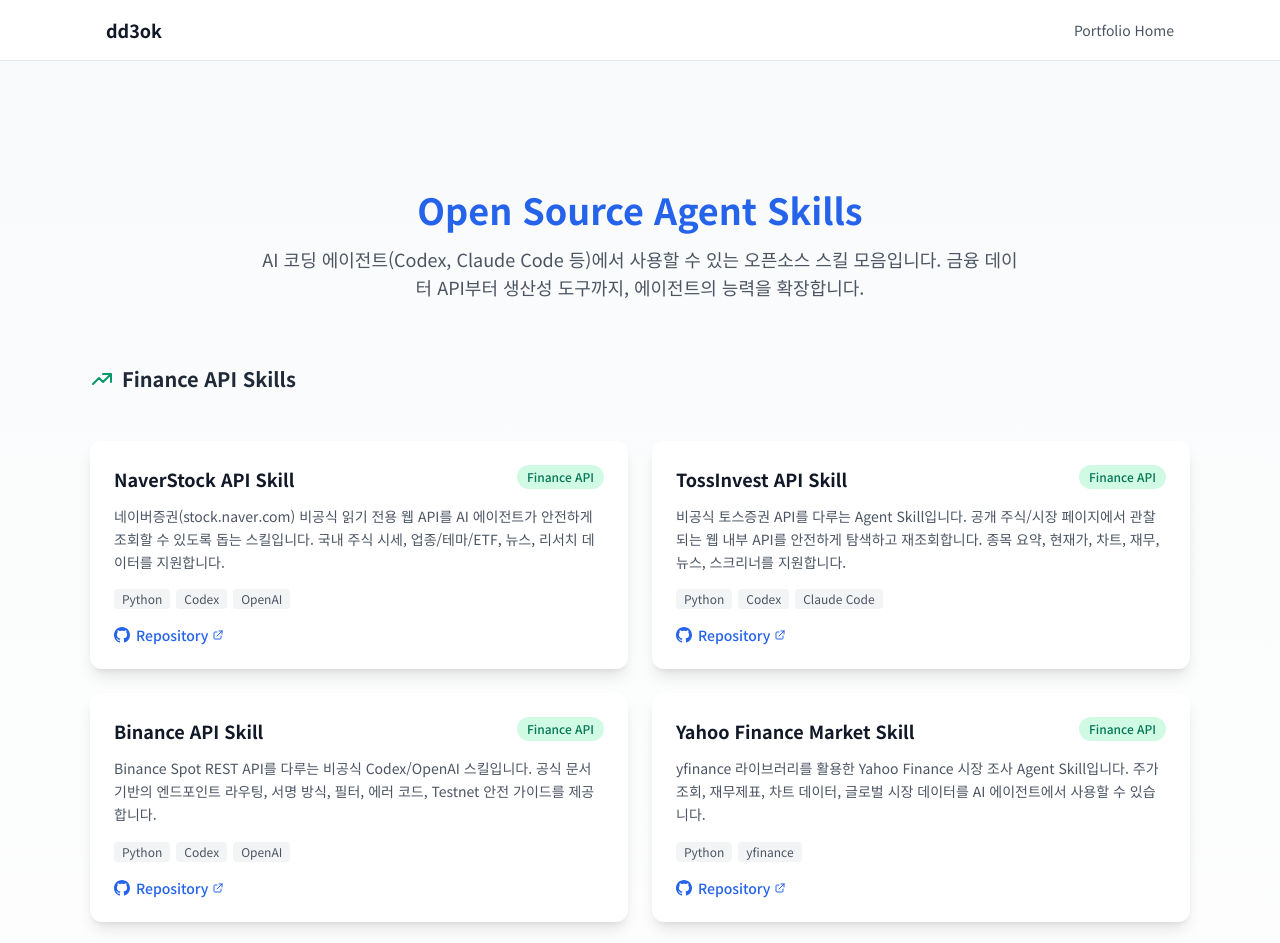
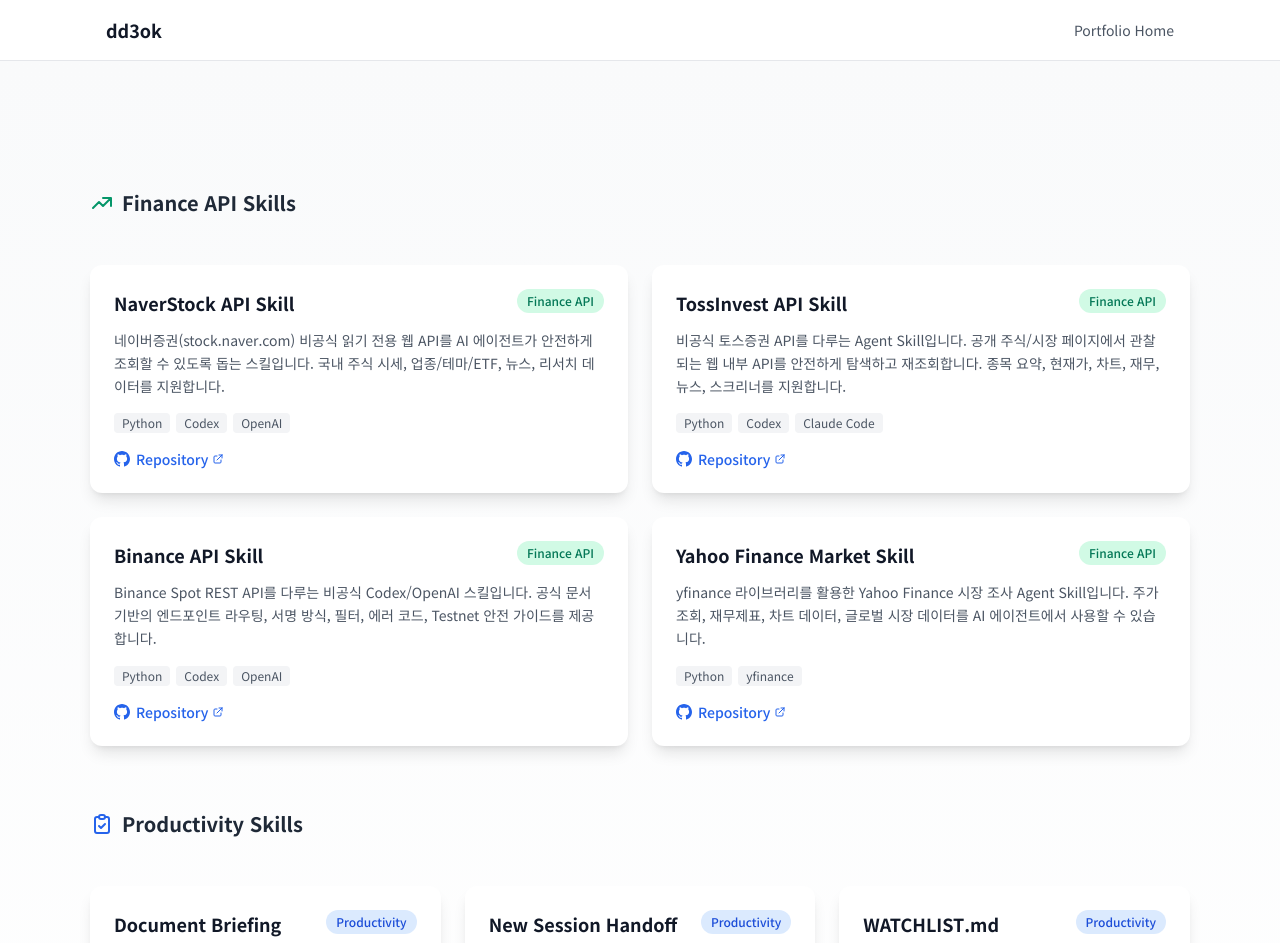
Before and after one commit to dd3ok/dd3ok.github.io, a Next.js app: page /agent-skills in a window 1280 px wide. Shown: the top 943 px of the page. Built offline with nearby package versions, Linux system fonts and the light colour scheme.

Commit message:
chore: stabilize dependencies

```diff
--- a/package.json
+++ b/package.json
@@ -30,10 +30,13 @@
     "autoprefixer": "^10.4.21",
     "eslint": "^8.57.1",
     "eslint-config-next": "^15.5.10",
-    "postcss": "^8.5.4",
+    "postcss": "^8.5.15",
     "serve": "^14.2.6",
     "tailwindcss": "^3.4.17",
     "typescript": "^5.8.3"
+  },
+  "overrides": {
+    "postcss": "$postcss"
   },
   "description": "Static-exported personal portfolio for dd3ok, built with Next.js App Router and TypeScript.",
   "main": "index.js",
--- a/src/components/sections/AgentSkillsSection.tsx
+++ b/src/components/sections/AgentSkillsSection.tsx
@@ -32,28 +32,15 @@ export default function AgentSkillsSection() {
         <section
             id="agent-skills"
             className="section-padding bg-gradient-to-b from-gray-50 to-white"
-            aria-labelledby="agent-skills-heading"
+            aria-label="Agent skill repositories"
         >
             <div className="container">
-                <ScrollAnimation className="text-center mb-16">
-                    <h2
-                        id="agent-skills-heading"
-                        className="text-3xl md:text-4xl font-bold text-blue-600 mb-4"
-                    >
-                        Open Source Agent Skills
-                    </h2>
-                    <p className="text-lg text-gray-600 max-w-3xl mx-auto">
-                        AI 코딩 에이전트(Codex, Claude Code 등)에서 사용할 수 있는 오픈소스 스킬 모음입니다.
-                        금융 데이터 API부터 생산성 도구까지, 에이전트의 능력을 확장합니다.
-                    </p>
-                </ScrollAnimation>
-
                 {/* Finance API Skills */}
                 <ScrollAnimation className="mb-12">
-                    <h3 className="text-xl font-semibold text-gray-800 mb-6 flex items-center gap-2">
+                    <h2 className="text-xl font-semibold text-gray-800 mb-6 flex items-center gap-2">
                         <span className="text-emerald-600">{categoryConfig.finance.icon}</span>
                         Finance API Skills
-                    </h3>
+                    </h2>
                 </ScrollAnimation>
                 <div className="grid grid-cols-1 md:grid-cols-2 gap-6 mb-16">
                     {financeSkills.map((skill, index) => (
@@ -105,10 +92,10 @@ export default function AgentSkillsSection() {
 
                 {/* Productivity Skills */}
                 <ScrollAnimation className="mb-12">
-                    <h3 className="text-xl font-semibold text-gray-800 mb-6 flex items-center gap-2">
+                    <h2 className="text-xl font-semibold text-gray-800 mb-6 flex items-center gap-2">
                         <span className="text-blue-600">{categoryConfig.productivity.icon}</span>
                         Productivity Skills
-                    </h3>
+                    </h2>
                 </ScrollAnimation>
                 <div className="grid grid-cols-1 md:grid-cols-2 lg:grid-cols-3 gap-6">
                     {productivitySkills.map((skill, index) => (
--- a/tailwind.config.ts
+++ b/tailwind.config.mjs
@@ -1,7 +1,7 @@
-import type { Config } from 'tailwindcss'
 import typography from '@tailwindcss/typography'
 
-const config: Config = {
+/** @type {import('tailwindcss').Config} */
+const config = {
   content: [
     './src/pages/**/*.{js,ts,jsx,tsx,mdx}',
     './src/components/**/*.{js,ts,jsx,tsx,mdx}',
@@ -43,7 +43,7 @@ const config: Config = {
           blue: '#2563eb',
           green: '#059669',
           purple: '#7c3aed',
-        }
+        },
       },
       fontFamily: {
         sans: ['Inter', 'system-ui', '-apple-system', 'BlinkMacSystemFont', 'sans-serif'],
@@ -66,62 +66,62 @@ const config: Config = {
         fadeIn: {
           '0%': {
             opacity: '0',
-            transform: 'translateY(20px)'
+            transform: 'translateY(20px)',
           },
           '100%': {
             opacity: '1',
-            transform: 'translateY(0)'
+            transform: 'translateY(0)',
           },
         },
         slideInLeft: {
           '0%': {
             opacity: '0',
-            transform: 'translateX(-50px)'
+            transform: 'translateX(-50px)',
           },
           '100%': {
             opacity: '1',
-            transform: 'translateX(0)'
+            transform: 'translateX(0)',
           },
         },
         slideInRight: {
           '0%': {
             opacity: '0',
-            transform: 'translateX(50px)'
+            transform: 'translateX(50px)',
           },
           '100%': {
             opacity: '1',
-            transform: 'translateX(0)'
+            transform: 'translateX(0)',
           },
         },
         slideInUp: {
           '0%': {
             opacity: '0',
-            transform: 'translateY(30px)'
+            transform: 'translateY(30px)',
           },
           '100%': {
             opacity: '1',
-            transform: 'translateY(0)'
+            transform: 'translateY(0)',
           },
         },
         scaleIn: {
           '0%': {
             opacity: '0',
-            transform: 'scale(0.9)'
+            transform: 'scale(0.9)',
           },
           '100%': {
             opacity: '1',
-            transform: 'scale(1)'
+            transform: 'scale(1)',
           },
         },
         bounceSoft: {
           '0%, 20%': {
-            transform: 'translateY(0)'
+            transform: 'translateY(0)',
           },
           '50%': {
-            transform: 'translateY(-8px)'
+            transform: 'translateY(-8px)',
           },
           '80%, 100%': {
-            transform: 'translateY(0)'
+            transform: 'translateY(0)',
           },
         },
       },
@@ -129,22 +129,20 @@ const config: Config = {
         xs: '2px',
       },
       boxShadow: {
-        'soft': '0 2px 15px rgba(0, 0, 0, 0.08)',
-        'medium': '0 4px 20px rgba(0, 0, 0, 0.12)',
-        'large': '0 8px 30px rgba(0, 0, 0, 0.16)',
+        soft: '0 2px 15px rgba(0, 0, 0, 0.08)',
+        medium: '0 4px 20px rgba(0, 0, 0, 0.12)',
+        large: '0 8px 30px rgba(0, 0, 0, 0.16)',
         'glow-blue': '0 0 20px rgba(37, 99, 235, 0.3)',
       },
       borderRadius: {
         '4xl': '2rem',
       },
       screens: {
-        'xs': '475px',
+        xs: '475px',
       },
     },
   },
-  plugins: [
-    typography,
-  ],
+  plugins: [typography],
   future: {
     hoverOnlyWhenSupported: true,
   },
```
Also changed, not shown: 2 other files (tests, documents, lock files or other folders).
